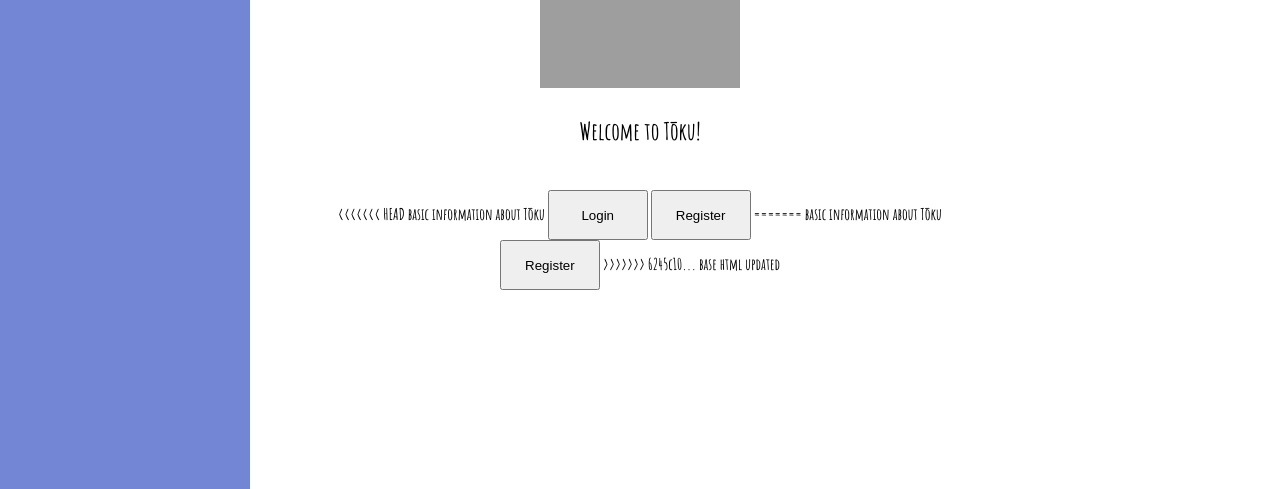
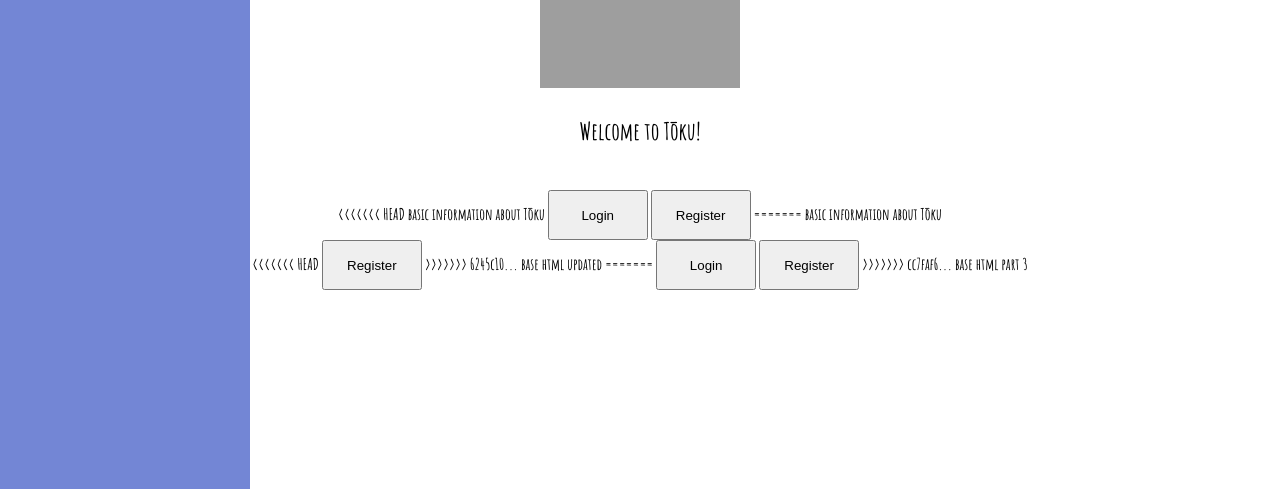
Before and after one commit to nathanzzhang/TokuApp, a Flask app: template backend/templates/index.html in a window 1280 px wide. Shown: the part 252-741 px from the top of the page. Run offline with Flask 2, Linux system fonts and the light colour scheme; the template is opened without the code that fills it, so the values that code supplies are empty; parts of the project's set-up code (start-up, migrations or seed data) failed here and were passed over; some libraries are stand-ins or nearby versions; grey boxes are pictures that could not be loaded.

Commit message:
base html part 3

```diff
--- a/backend/templates/index.html
+++ b/backend/templates/index.html
@@ -17,8 +17,13 @@
         <button type="button" id="register" onclick="window.location = '/register'">Register</button>
 =======
         <p1>basic information about Tōku</p1> <br>
+<<<<<<< HEAD
         <button type="button" id="Register" onclick="window.location = '/register'">Register</button>
 >>>>>>> 6245c10... base html updated
+=======
+        <button type="button" id="login" onclick="window.location = '/login'">Login</button>
+        <button type="button" id="register" onclick="window.location = '/register'">Register</button>
+>>>>>>> cc7faf6... base html part 3
     </div>
 
 {% endblock%}
```
